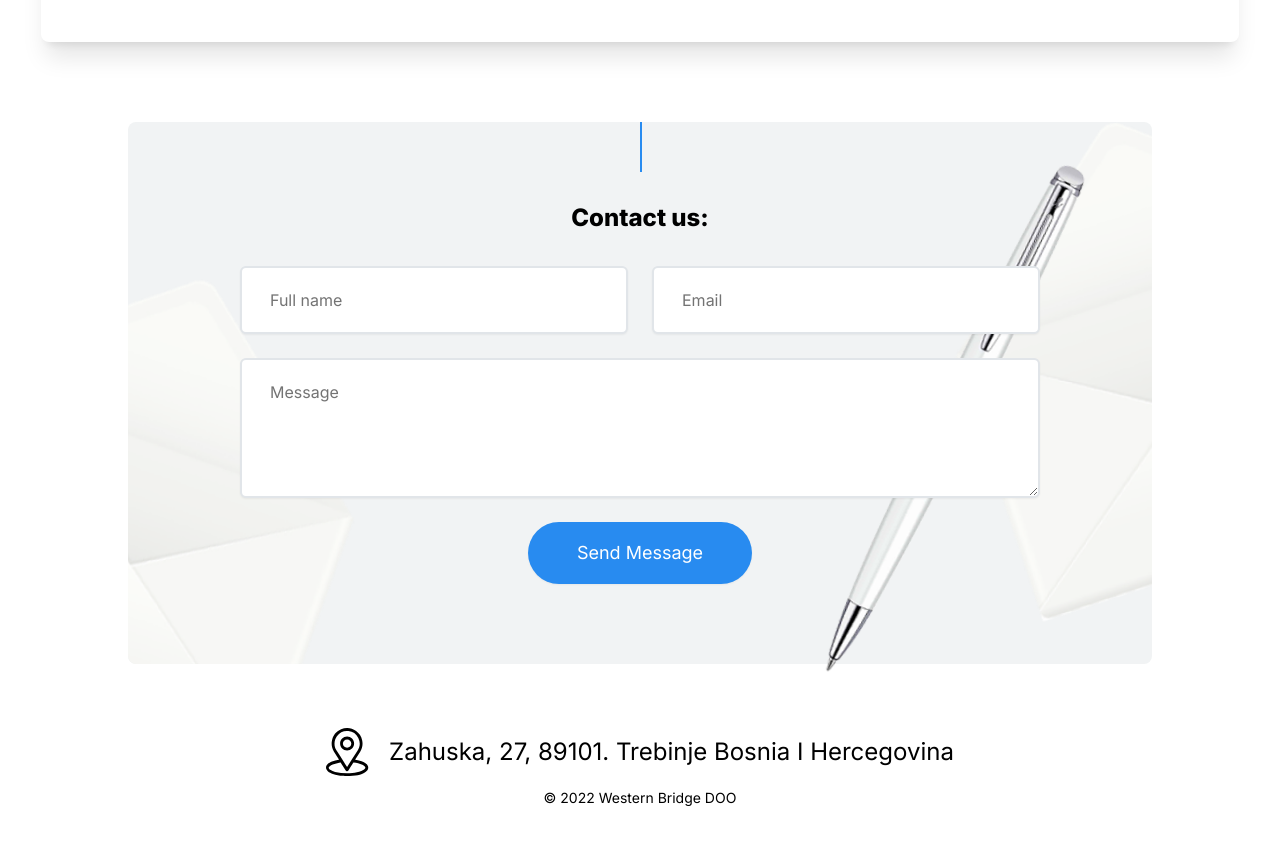
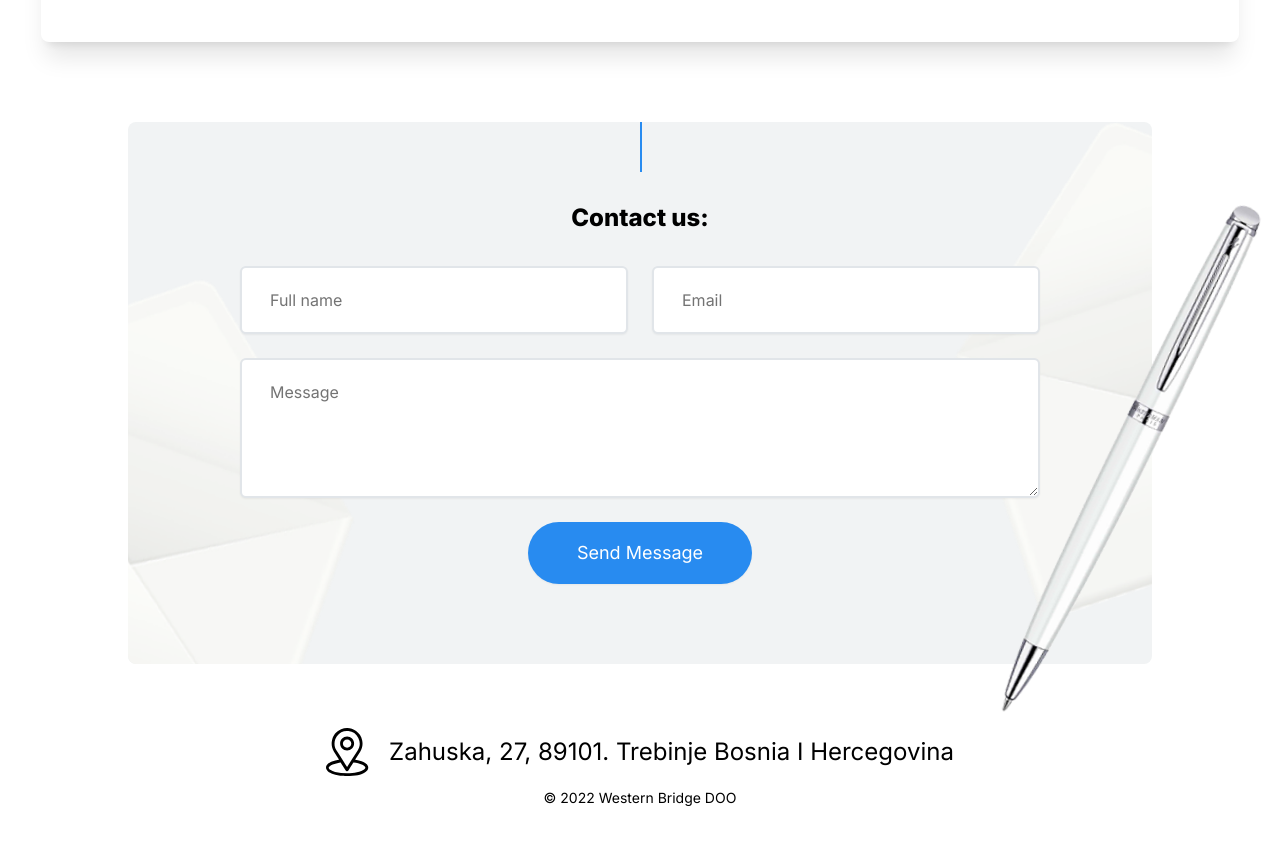
Before and after one commit to temashdesign/western-bridge, a Next.js app: page / in a window 1280 px wide. Shown: the part 3620-4464 px from the top of the page. Built offline with nearby package versions, Linux system fonts and the light colour scheme.

Commit message:
Contact section fix

```diff
--- a/src/components/Contact.jsx
+++ b/src/components/Contact.jsx
@@ -90,6 +90,7 @@ export function Contact() {
   }
 
   return (
+    <div className="w-full overflow-hidden ">
       <FormContainer
         className="relative mx-auto max-w-5xl"
         aria-hidden="true"
@@ -99,7 +100,7 @@ export function Contact() {
         variants={formAnimation}
       >
         <FormPen
-        className="absolute -right-0 top-10 z-10 hidden sm:block 2xl:top-20 2xl:-right-44"
+          className="absolute top-20 -right-10 z-10 hidden sm:block lg:-right-44"
           variants={penAnimation}
         >
           <Image src={contactPen} alt="Contact Us" className="" />
@@ -108,7 +109,9 @@ export function Contact() {
           <div className="absolute left-1/2 top-0 h-[50px] w-[2px] bg-primary"></div>
           <div className="relative z-10 mx-auto max-w-lg lg:max-w-none">
             <div className="mb-8">
-            <h3 className="text-center text-2xl font-extrabold">Contact us:</h3>
+              <h3 className="text-center text-2xl font-extrabold">
+                Contact us:
+              </h3>
             </div>
             <form
               action="#"
@@ -213,8 +216,11 @@ export function Contact() {
               Zahuska, 27, 89101. Trebinje Bosnia I Hercegovina
             </div>
           </div>
-        <div className="p-3 text-center text-sm">© 2022 Western Bridge DOO</div>
+          <div className="p-3 text-center text-sm">
+            © 2022 Western Bridge DOO
+          </div>
         </div>
       </FormContainer>
+    </div>
   )
 }
```
Lines whose indentation alone changed are shown as unchanged.
